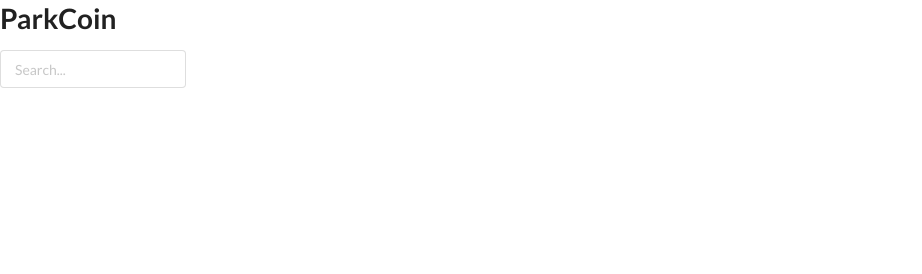
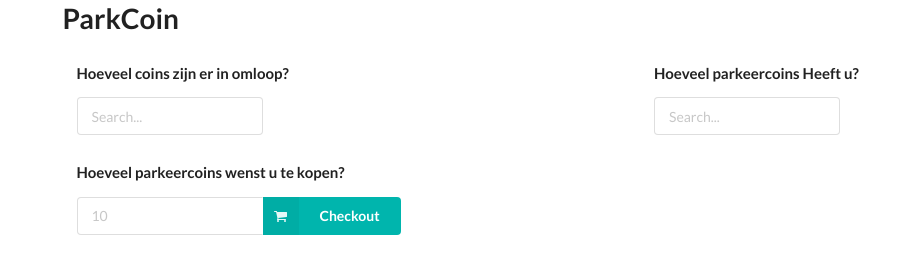
Before and after one commit to lab9k/ParkCoin, a plain HTML site: page site/index.html in a window 1280 px wide. Shown: the whole page, without its empty margins (0-922 px from the left). Drawn offline with nearby package versions, Linux system fonts and the light colour scheme.

Commit message:
meer velden

```diff
--- a/site/index.html
+++ b/site/index.html
@@ -12,13 +12,59 @@
 
 <body>
 
-    <div class="container">
+    <div class="ui grid container">
 
-        <h1>ParkCoin</h1>
+        <div class="row">
 
-        <div class="ui input">
-            <input type="text" id="aantalTokens" placeholder="Search...">
+            <h1>ParkCoin</h1>
+
         </div>
+
+        <div class="row">
+
+            <div class="eight wide column">
+
+                <h4>Hoeveel coins zijn er in omloop?</h4>
+                <div class="ui input ">
+                    <input type="text" id="totalInOmloop" placeholder="Search...">
+                </div>
+
+            </div>
+
+            <div class="eight wide column">
+
+                <h4>Hoeveel parkeercoins Heeft u?</h4>
+
+                <div class="ui input">
+                    <input type="text" id="aantalTokensVanGebruiker" placeholder="Search...">
+                </div>
+
+
+
+            </div>
+
+
+        </div>
+
+        <div class="row">
+
+            <div class="eight wide column">
+
+                <h4>Hoeveel parkeercoins wenst u te kopen?</h4>
+
+                <div class="ui right action input">
+                    <input type="text" id="aantalTokens" placeholder="10">
+                    <button class="ui teal labeled icon button">
+                        <i class="cart icon"></i> Checkout
+                    </button>
+
+                </div>
+
+            </div>
+
+        </div>
+
+
 
     </div>
 
```
